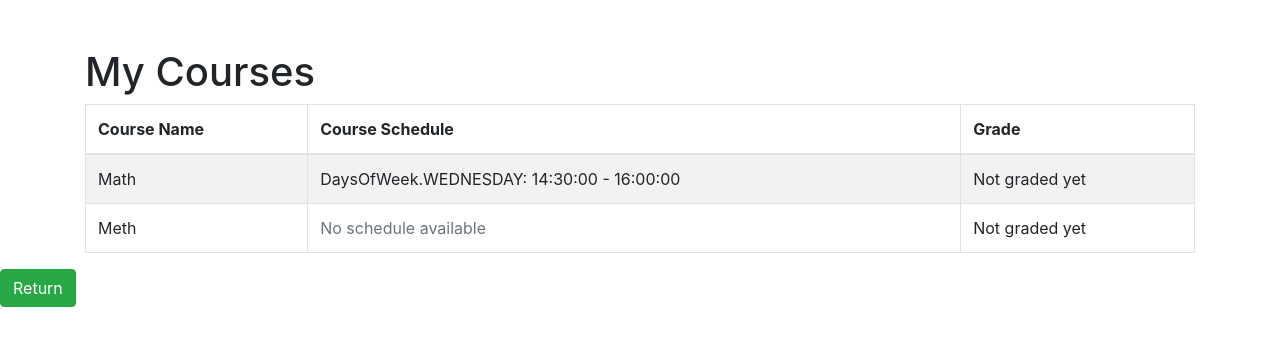
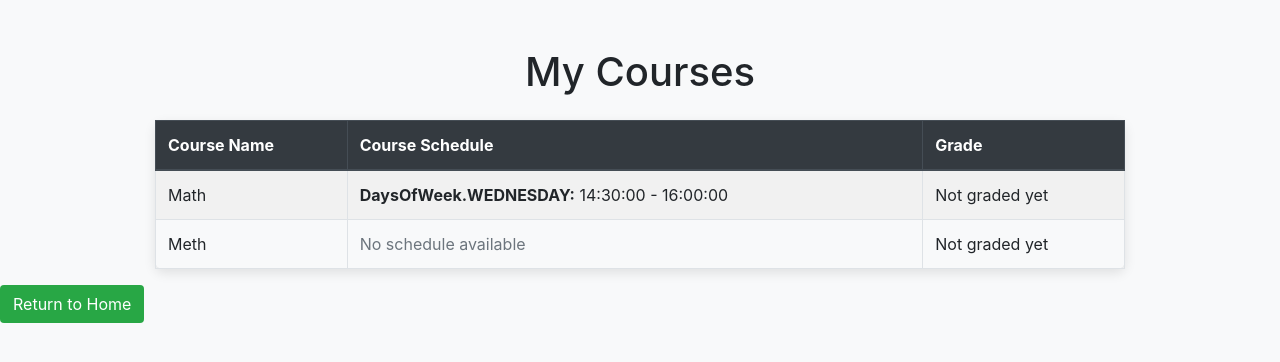
Before and after one commit to Herman-GIT-1/origin, a Flask app: page /user_page/user_courses in a window 1280 px wide. Shown: the top 362 px of the page. Run offline with Flask 3, Linux system fonts and the light colour scheme; a user stored in the database is signed in; data comes from the database, SQL or seed files in the repository.

Commit message:
Update user_courses.html

```diff
--- a/templates/user_courses.html
+++ b/templates/user_courses.html
@@ -2,15 +2,51 @@
 <html lang="en">
 <head>
     <meta charset="UTF-8">
+    <meta name="viewport" content="width=device-width, initial-scale=1.0">
     <title>Student - My Courses</title>
     <link rel="stylesheet" href="https://cdn.jsdelivr.net/npm/bootstrap@4.3.1/dist/css/bootstrap.min.css">
+    <style>
+        body {
+            background-color: #f8f9fa;
+        }
+        .container {
+            max-width: 1000px;
+        }
+        .table {
+            box-shadow: 0 4px 12px rgba(0, 0, 0, 0.1);
+            border-radius: 8px;
+        }
+        .table th, .table td {
+            vertical-align: middle;
+        }
+        .table-striped tbody tr:nth-child(odd) {
+            background-color: #f1f1f1;
+        }
+        .schedule-day {
+            font-weight: bold;
+        }
+        .no-courses {
+            text-align: center;
+            font-size: 1.25rem;
+            color: #6c757d;
+        }
+        .btn-return {
+            background-color: #28a745;
+            color: white;
+        }
+        .btn-return:hover {
+            background-color: #218838;
+        }
+    </style>
 </head>
 <body>
+
 <div class="container mt-5">
-    <h1>My Courses</h1>
+    <h1 class="text-center mb-4">My Courses</h1>
+
     {% if courses %}
     <table class="table table-bordered table-striped">
-        <thead>
+        <thead class="thead-dark">
             <tr>
                 <th>Course Name</th>
                 <th>Course Schedule</th>
@@ -42,6 +78,8 @@
     <div class="no-courses">You are not enrolled in any courses yet.</div>
     {% endif %}
 </div>
-<a href="{{ url_for('user_page') }}" class="btn btn-success mb-3">Return</a>
+
+<a href="{{ url_for('user_page') }}" class="btn btn-return mb-3">Return to Home</a>
+
 </body>
 </html>
```
